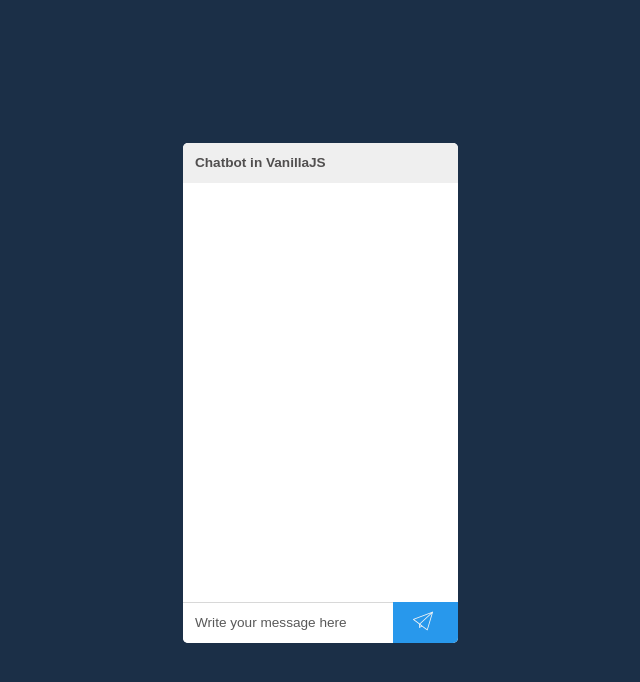
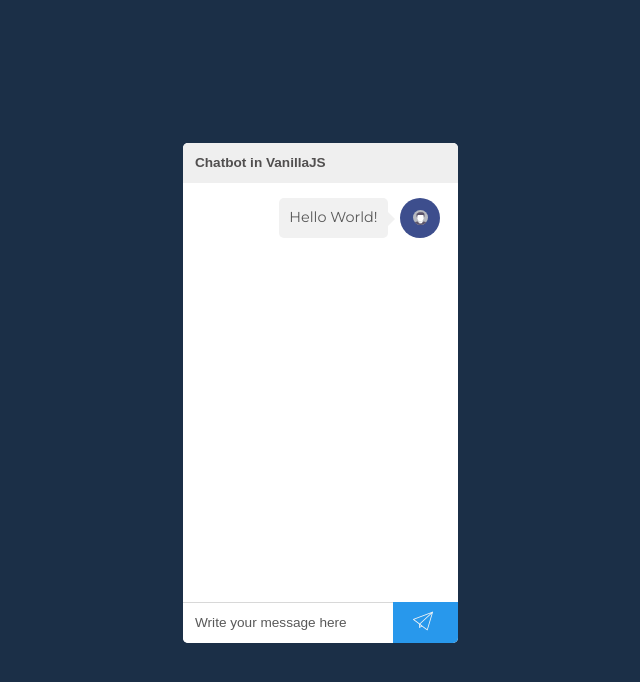
Before and after one commit to psalmistcom/chatBot_with_vanillaJs, a plain HTML site: page index.html in a window 1280 px wide. Shown: the whole page, without its empty margins (320-960 px from the left). Drawn offline with Linux system fonts and the light colour scheme.

Commit message:
user message

```diff
--- a/index.css
+++ b/index.css
@@ -90,3 +90,45 @@ p{
     width: 25px;
     padding: 0 5px 0 0;
 }
+
+/* user styles  */
+.vanilla-chatbot-kit-user-chat-message-container{
+    display: flex;
+    margin: 15px 0;
+    justify-content: flex-end;
+}
+.vanilla-chatbot-kit-user-avatar-container{
+    width:40px;
+    height:40px;
+    border-radius: 50%;
+    margin-left: 12.5px;
+    background-color: #3d4e8d;
+    display: flex;
+    justify-content: center;
+    align-items: center;
+}
+.vanilla-chatbot-kit-user-avatar-icon{
+    fill: #fff;
+    width: 15px;
+    height: 15px;
+}
+.vanilla-chatbot-kit-user-chat-message{
+    background-color: #f1f1f1;
+    padding: 10px;
+    border-radius: 5px;
+    font-size: 0.9rem;
+    color: #585858;
+    font-weight: medium;
+    position: relative;
+    text-align: left;
+}
+.vanilla-chatbot-kit-user-chat-message-arrow{
+    width: 0;
+    height: 0;
+    border-top: 8px solid transparent;
+    border-bottom: 8px solid transparent;
+    border-left: 8px solid #f1f1f1;
+    position: absolute;
+    right: -7px;
+    top: 13px;
+}
--- a/src/chat/chat.js
+++ b/src/chat/chat.js
@@ -7,6 +7,7 @@ const renderChat = (config) => {
     innerContainer.appendChild(createHeaders(config))
     innerContainer.appendChild(createMessageContainer())
     innerContainer.appendChild(createForm())
+    // innerContainer.appendChild(createUserChatMessage())
 
     chatContainer.appendChild(innerContainer)
 
@@ -23,6 +24,9 @@ const createHeaders = (config) =>{
 const createMessageContainer = () =>{
     const container = document.createElement("div")
     container.classList.add("vanilla-chatbot-kit-chat-message-container")
+
+    const userMessage = createUserChatMessage("Hello World!")
+    container.appendChild(userMessage);
 
     return container;
 }
@@ -54,4 +58,39 @@ const createForm = () => {
     return container
 }
 
+const createUserChatMessage = (message) => {
+    const container = document.createElement('div')
+    container.classList.add("vanilla-chatbot-kit-user-chat-message-container")
+
+    const avatarContainer = document.createElement('div')
+    avatarContainer.classList.add("vanilla-chatbot-kit-user-avatar-container")
+
+    const img = document.createElement("img");
+    img.src = "/assets/images/user-avatar.svg";
+    img.alt = "User Avatar"
+    img.classList.add("vanilla-chatbot-kit-user-avatar-icon");
+
+    const messageContainer = document.createElement("div");
+    messageContainer.classList.add("vanilla-chatbot-kit-user-chat-message")
+    messageContainer.textContent = message;
+
+    const arrow = document.createElement("div");
+    arrow.classList.add("vanilla-chatbot-kit-user-chat-message-arrow")
+
+    messageContainer.appendChild(arrow)
+    avatarContainer.appendChild(img)
+
+    container.appendChild(messageContainer)
+    container.appendChild(avatarContainer)
+
+    return container;
+}
+
+
+
+const createBotChatMessage = () => {
+
+}
+
+
 export default renderChat;
```
Also changed, not shown: index.html (+0 -1 lines), assets/images/user-avatar.svg (added).
